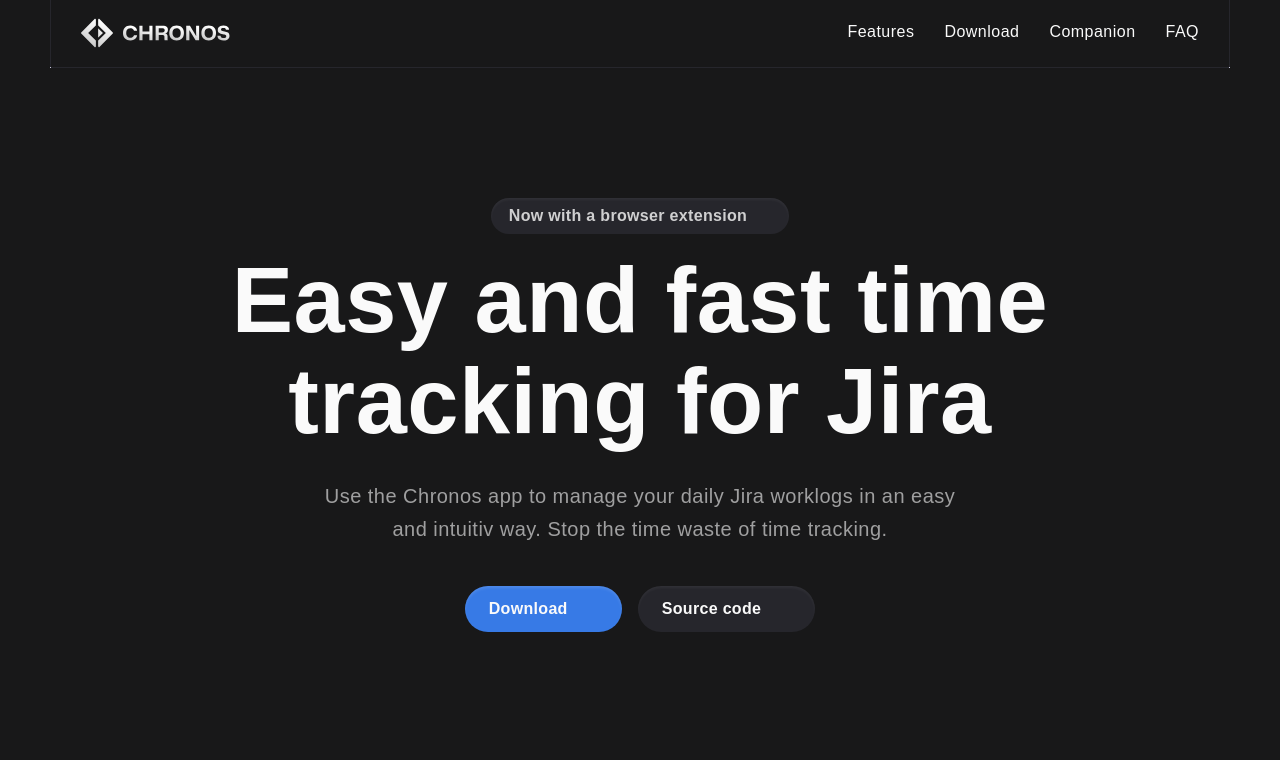
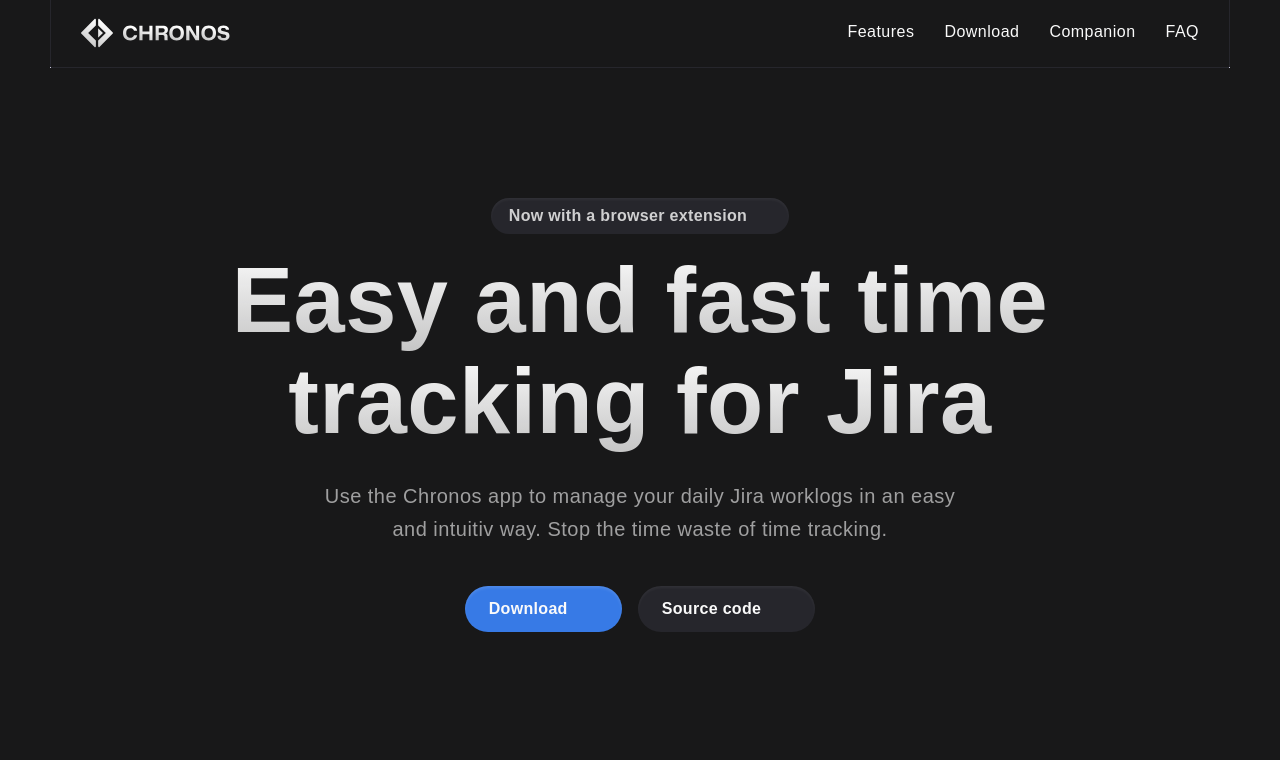
Before and after one commit to nice-af/chronos-website, a Nuxt app: page / in a window 1280 px wide. Shown: the top 760 px of the page. Built offline with nearby package versions, Linux system fonts and the light colour scheme; some icons are missing.

Commit message:
✨ feat: add gradient to hero text

```diff
--- a/components/HeroShineTop/HeroShineTop.scss
+++ b/components/HeroShineTop/HeroShineTop.scss
@@ -5,6 +5,58 @@
 
 .pillContainer {
   margin-top: 0;
+}
+
+.headline {
+  --start: var(--text);
+  --stop: color-mix(in srgb, var(--text), transparent 23%);
+  color: transparent;
+  -webkit-background-clip: text;
+  background-clip: text;
+
+  &[data-lines='1'] {
+    background-image: linear-gradient(var(--start) 0%, var(--stop) 100%);
+  }
+
+  &[data-lines='2'] {
+    background-image: linear-gradient(var(--start) 0%, var(--stop) 50%, var(--start) 51%, var(--stop) 100%);
+  }
+
+  &[data-lines='3'] {
+    background-image: linear-gradient(
+      var(--start) 0%,
+      var(--stop) 33%,
+      var(--start) 34%,
+      var(--stop) 66%,
+      var(--start) 67%,
+      var(--stop) 100%
+    );
+  }
+
+  &[data-lines='4'] {
+    background-image: linear-gradient(
+      var(--start) 0%,
+      var(--stop) 25%,
+      var(--start) 26%,
+      var(--stop) 50%,
+      var(--start) 51%,
+      var(--stop) 75%,
+      var(--start) 76%,
+      var(--stop) 100%
+    );
+  }
+
+  &[data-lines='5'] {
+    background-image: linear-gradient(
+      var(--start),
+      var(--stop),
+      var(--stop),
+      var(--stop),
+      var(--stop),
+      var(--stop),
+      var(--start)
+    );
+  }
 }
 
 .description {
--- a/components/HeroShineTop/HeroShineTop.vue
+++ b/components/HeroShineTop/HeroShineTop.vue
@@ -6,7 +6,9 @@
           <template v-slot:icon><PhArrowRight size="16" weight="bold" /></template>
         </Button>
       </p>
-      <h1 class="headline-xl">{{ headline }}</h1>
+      <h1 :class="['headline-xl', heroShineTop.headline]" :data-lines="headlineLines ?? undefined" ref="headlineRef">
+        {{ headline }}
+      </h1>
       <p :class="heroShineTop.description">{{ description }}</p>
       <p v-if="$slots.buttons" :class="heroShineTop.buttonsContainer"><slot name="buttons" /></p>
     </div>
@@ -16,6 +18,11 @@
 <script setup lang="ts">
 import type Button from '../Button/Button.vue';
 import { PhArrowRight } from '@phosphor-icons/vue';
+import { useResizeObserver } from '@vueuse/core';
+import { throttle } from 'lodash';
+
+const headlineRef = ref<HTMLElement | null>(null);
+const headlineLines = ref<number | null>(null);
 
 interface HeroShineTopProps {
   pill: {
@@ -27,6 +34,16 @@
 }
 
 defineProps<HeroShineTopProps>();
+
+function updateLines() {
+  const el = headlineRef.value;
+  if (!el) return;
+  headlineLines.value = Math.round(el.offsetHeight / parseInt(window.getComputedStyle(el).lineHeight));
+}
+const throttledUpdateLines = throttle(updateLines, 100);
+
+useResizeObserver(headlineRef, throttledUpdateLines);
+throttledUpdateLines();
 </script>
 
 <style module="heroShineTop" lang="scss" src="./HeroShineTop.scss" />
--- a/package.json
+++ b/package.json
@@ -12,6 +12,8 @@
   "dependencies": {
     "@nuxt/fonts": "^0.7.0",
     "@phosphor-icons/vue": "^2.2.1",
+    "@vueuse/core": "^10.11.0",
+    "lodash": "^4.17.21",
     "nuxt": "^3.12.2",
     "nuxt-svgo": "^4.0.1",
     "vue": "^3.4.29",
@@ -19,6 +21,7 @@
   },
   "devDependencies": {
     "@nuxtjs/stylelint-module": "^5.2.0",
+    "@types/lodash": "^4.17.5",
     "sass": "^1.77.6",
     "stylelint": "^16.3.1",
     "stylelint-config-css-modules": "^4.4.0",
```
Also changed, not shown: 1 other file (tests, documents, lock files or other folders).
